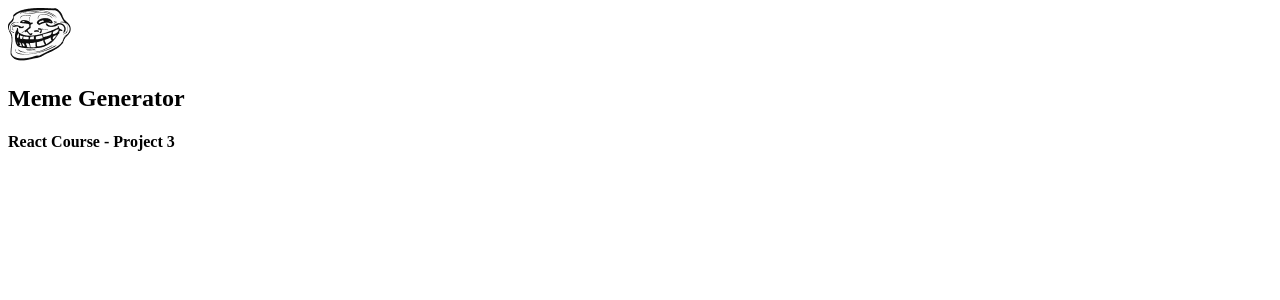
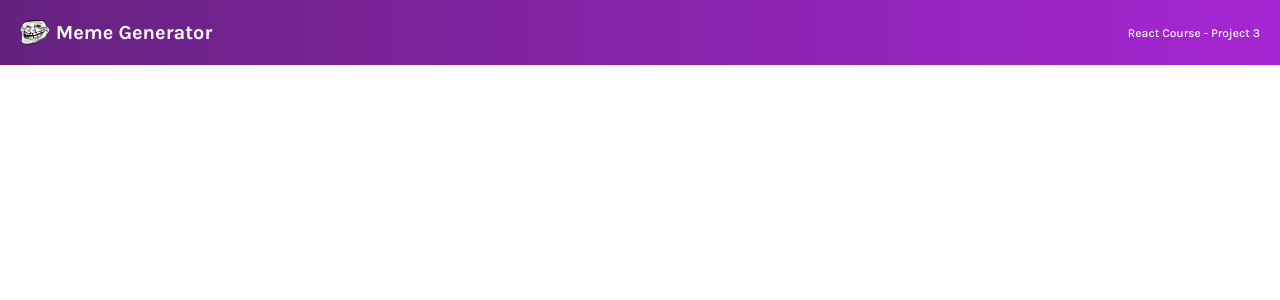
Before and after one commit to Ali-Nategh/react_practice_project_3, a React (Vite) app: page / in a window 1280 px wide. Shown: the top 300 px of the page. Built offline with nearby package versions, Linux system fonts and the light colour scheme.

Commit message:
feat: header component style

```diff
--- a/index.html
+++ b/index.html
@@ -1,6 +1,10 @@
 <!DOCTYPE html>
 <html lang="en">
   <head>
+    <link rel="preconnect" href="https://fonts.googleapis.com">
+    <link rel="preconnect" href="https://fonts.gstatic.com" crossorigin>
+    <link href="https://fonts.googleapis.com/css2?family=Karla:wght@400;500;700&display=swap" rel="stylesheet">
+
     <meta charset="UTF-8" />
     <link rel="icon" type="image/svg+xml" href="/vite.svg" />
     <meta name="viewport" content="width=device-width, initial-scale=1.0" />
--- a/src/index.css
+++ b/src/index.css
@@ -0,0 +1,36 @@
+* {
+  box-sizing: border-box;
+}
+
+body {
+  font-family: "Karla", sans-serif;
+  margin: 0;
+}
+
+main {
+  padding: 36px;
+}
+
+.header {
+  display: flex;
+  align-items: center;
+  height: 65px;
+  background: linear-gradient(90deg, #672280 1.18%, #A626D3 100%);
+  color: white;
+  padding: 20px;
+}
+
+.header--img {
+  height: 100%;
+  margin-right: 6px;
+}
+
+.header--title {
+  font-size: 1.25rem;
+  margin-right: auto;
+}
+
+.header--project {
+  font-size: 0.75rem;
+  font-weight: 500;
+}
```
